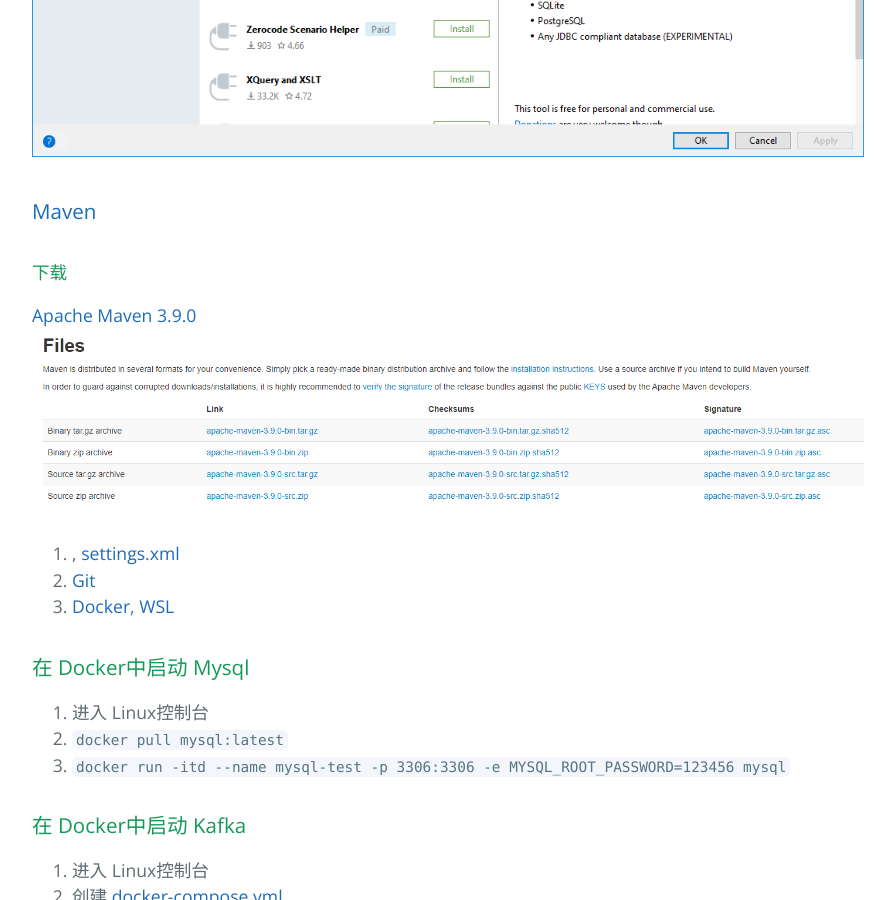
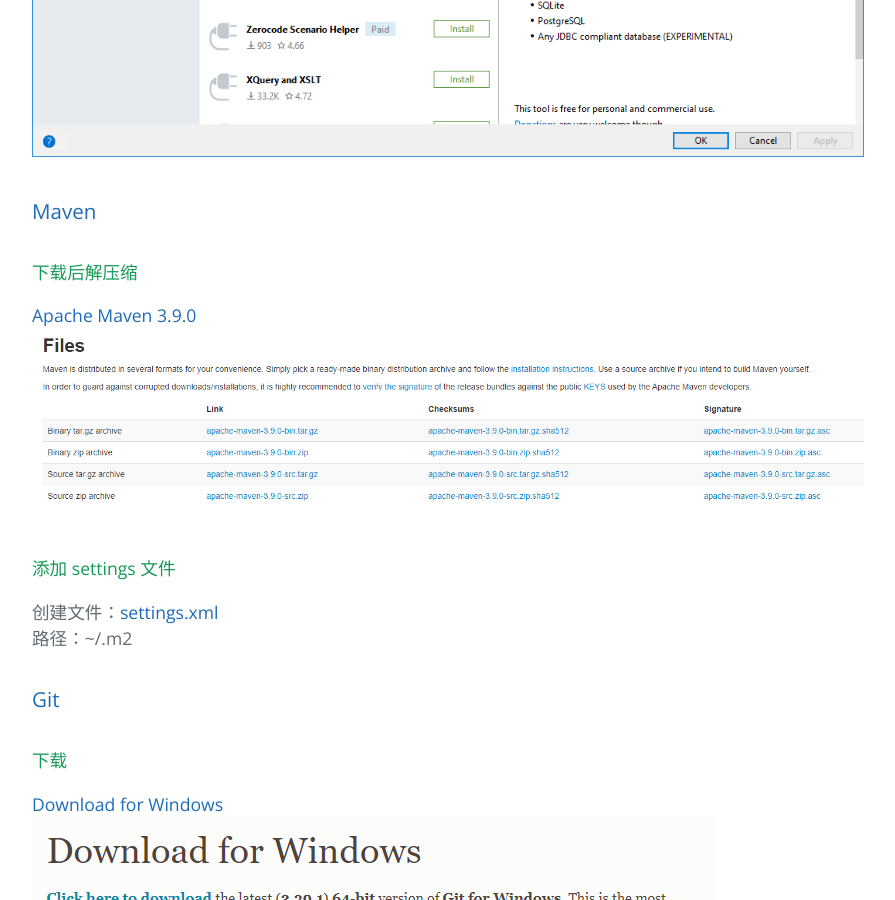
Before and after one commit to yuqisun/yuqisun.github.io, a Jekyll site: the page built from _posts/2023-02-07-微服务系统架构设计课程准备.md, in a window 1280 px wide and 900 px high, scrolled down 4119 px. Shown: the whole window, without its empty margins (192-1087 px from the left). Built offline with Jekyll 4.4.1, drawn with Linux system fonts in a browser that asks for light colours; our own code applies the rules of GitHub Pages for plain Markdown files.

Commit message:
git download

```diff
--- a/_posts/2023-02-07-微服务系统架构设计课程准备.md
+++ b/_posts/2023-02-07-微服务系统架构设计课程准备.md
@@ -38,12 +38,19 @@
 
 
 ### [Maven](https://maven.apache.org/download.cgi)
-#### 下载
+#### 下载后解压缩
 [Apache Maven 3.9.0](https://maven.apache.org/download.cgi)
 ![](https://raw.githubusercontent.com/yuqisun/yuqisun.github.io/master/_posts/images/maven_download.png)
 
-3. , [settings.xml](https://raw.githubusercontent.com/yuqisun/yuqisun.github.io/master/_posts/files/settings.xml)
-4. [Git](https://git-scm.com/downloads)
+#### 添加 settings 文件
+创建文件：[settings.xml](https://raw.githubusercontent.com/yuqisun/yuqisun.github.io/master/_posts/files/settings.xml)
+路径：~/.m2
+
+### [Git](https://git-scm.com/downloads)
+#### 下载
+[Download for Windows](https://git-scm.com/download/win)
+![](https://raw.githubusercontent.com/yuqisun/yuqisun.github.io/master/_posts/images/git_download.png)
+
 5. [Docker](https://www.docker.com/), [WSL](https://learn.microsoft.com/en-us/windows/wsl/install-manual#step-4---download-the-linux-kernel-update-package)
 
 ### 在 Docker中启动 Mysql
```
Also changed, not shown: _posts/images/git_download.png (added).
